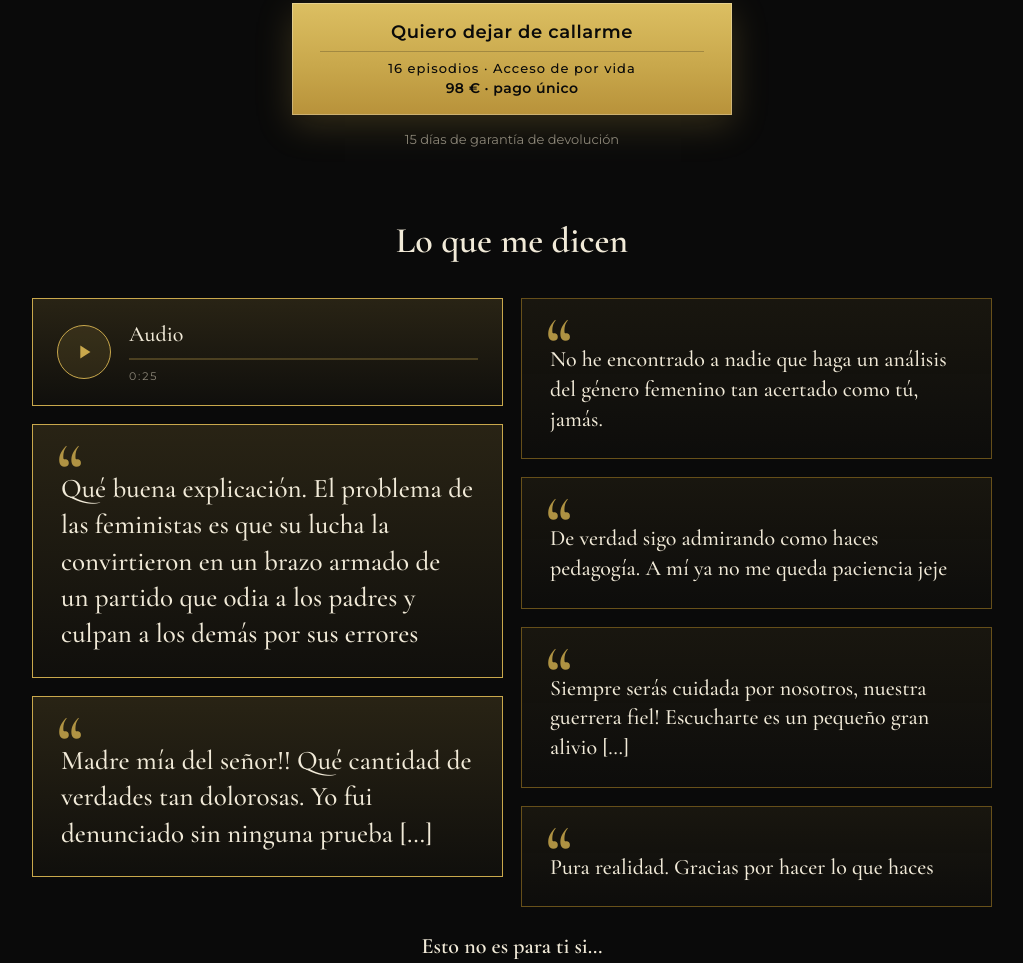
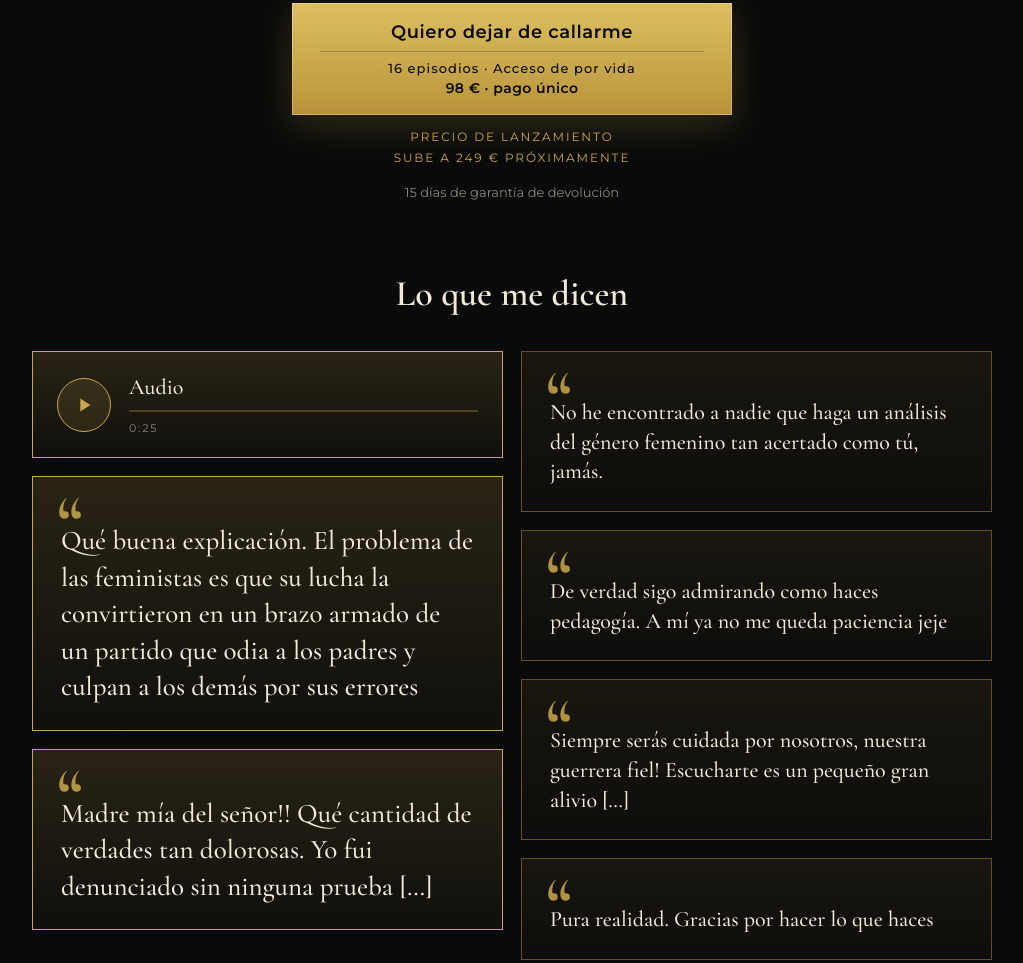
Before and after one commit to Omayra88/ethosironsoul.com, a plain HTML site: page tuventajaserie.html in a window 1280 px wide. Shown: the part 5616-6579 px from the top of the page, without its empty margins (128-1151 px from the left). Drawn offline with nearby package versions, Linux system fonts and the light colour scheme; no server answers.

Commit message:
Add files via upload

```diff
--- a/tuventajaserie.html
+++ b/tuventajaserie.html
@@ -525,6 +525,8 @@
   .cabecera .lema b { display: block; font-weight: 500; }
   .boton .l3 s { color: var(--gris); }
   .precio-linea { font-size: 13px; letter-spacing: .08em; }
+  .aviso-precio { margin: 12px 0 0; text-align: center; font-family: var(--sans);
+    font-size: 12px; line-height: 1.7; letter-spacing: .16em; text-transform: uppercase; color: var(--oro); }
   .listado { list-style: none; padding: 0; margin: 0 auto 8px; max-width: 760px; }
   .listado li { padding: 15px 0; border-bottom: 1px solid rgba(138,106,32,.3); }
   .listado li b { display: block; font-size: 15px; font-weight: 600; letter-spacing: .01em; color: var(--oro); margin-bottom: 5px; }
@@ -708,6 +710,7 @@
         <span class="l3">98&nbsp;€ · pago único</span>
       </span>
     </a>
+    <p class="aviso-precio">Precio de lanzamiento<br>sube a 249&nbsp;€ próximamente</p>
     <p class="garantia"><span>15 días de garantía de devolución</span></p>
   </div>
 
@@ -734,6 +737,7 @@
       <span class="l1">Quiero dejar de callarme</span>
       <span class="sub"><span class="l2">16 episodios · Acceso de por vida</span><span class="l3">98&nbsp;€ · pago único</span></span>
     </a>
+    <p class="aviso-precio">Precio de lanzamiento<br>sube a 249&nbsp;€ próximamente</p>
     <p class="garantia"><span>15 días de garantía de devolución</span></p>
   </div>
 </section>
```
